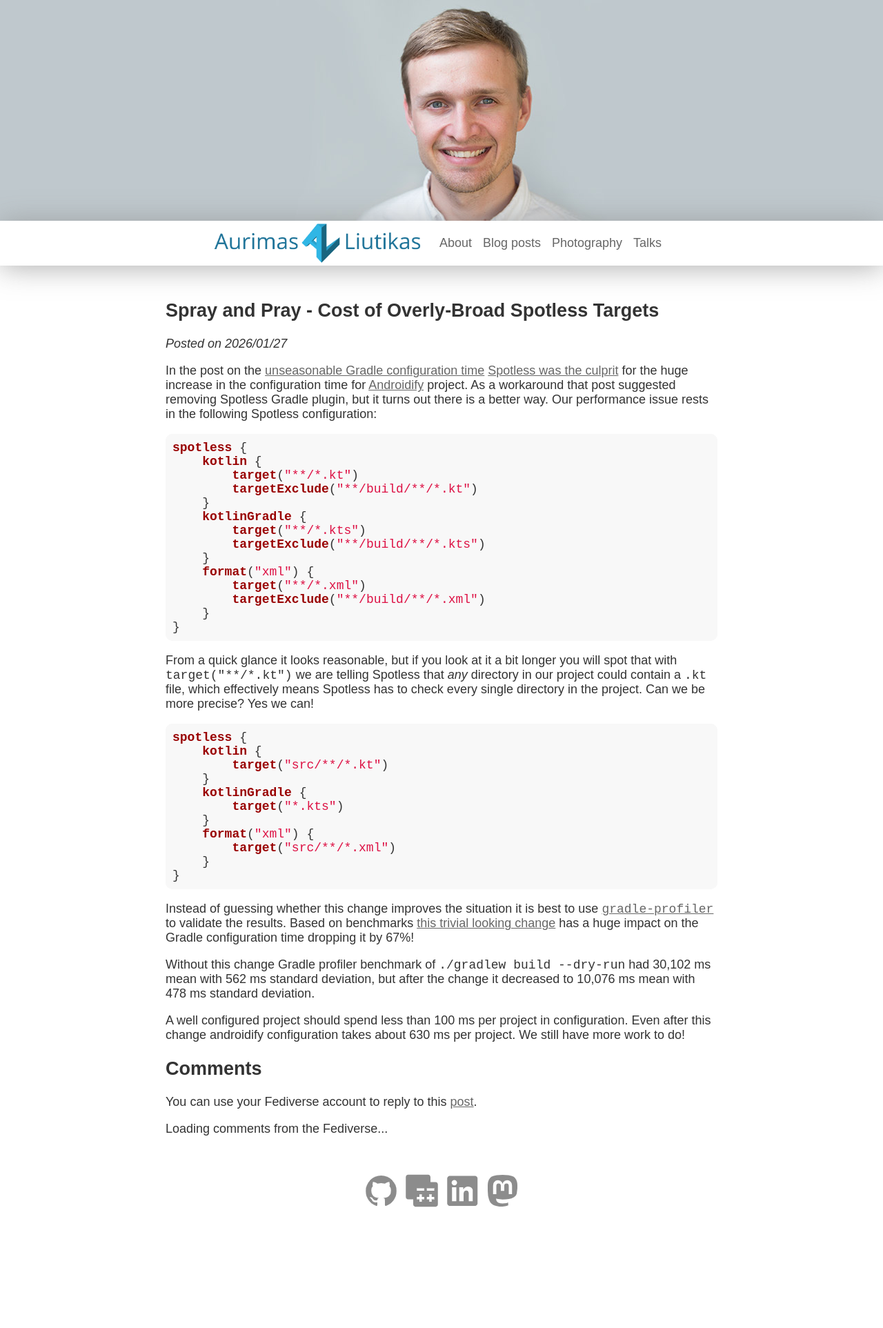
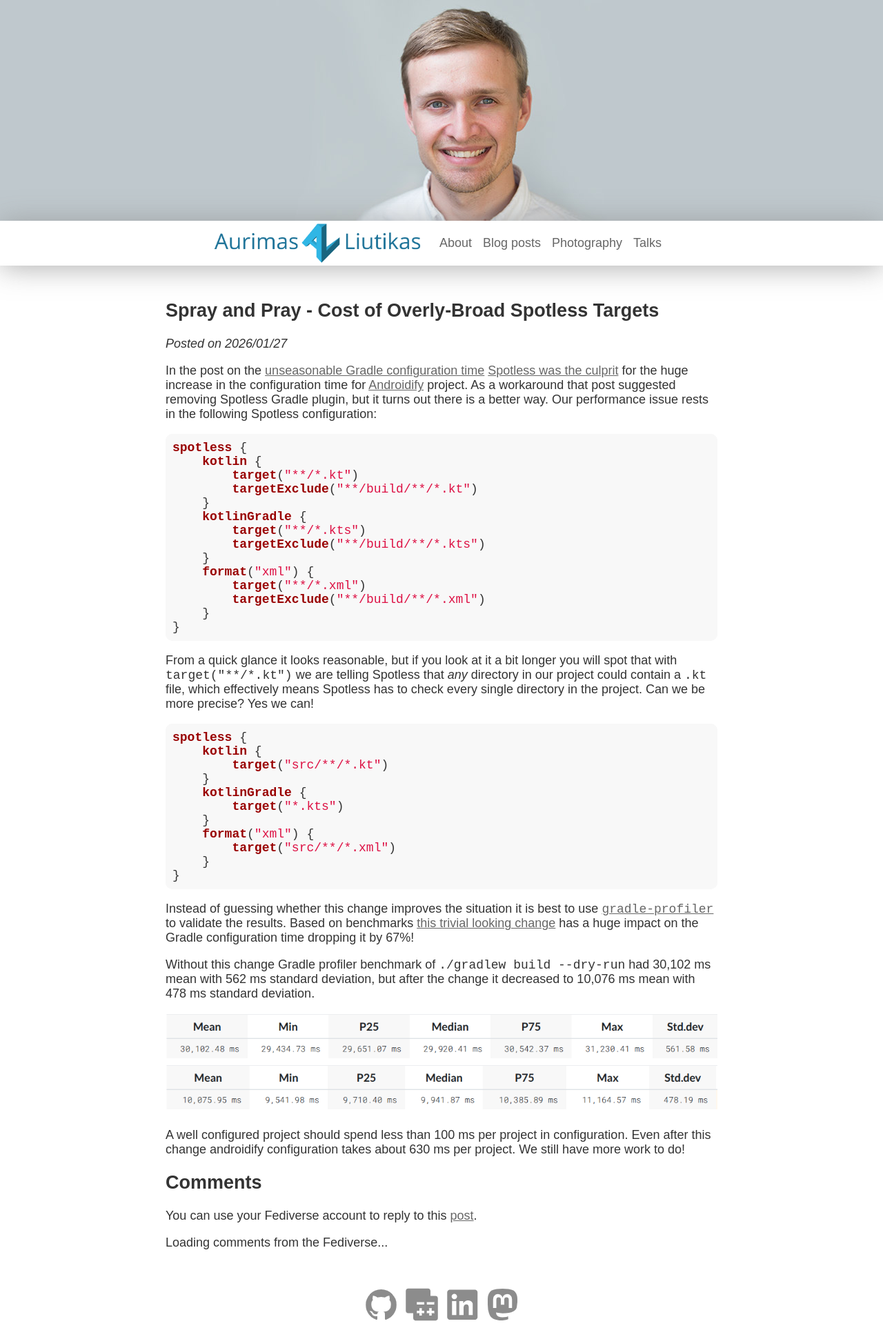
Before and after one commit to liutikas/liutikas.github.io, a Jekyll site: the page built from _posts/2026-01-27-Spray-and-Pray.md, in a window 1280 px wide. Shown: the whole page at 69% size. Built offline with Jekyll 4.4.1, drawn with Linux system fonts in a browser that asks for light colours; before the commit the page ends 1760 px from its top, so only the background shows below that.

Commit message:
Add screenshots

```diff
--- a/_posts/2026-01-27-Spray-and-Pray.md
+++ b/_posts/2026-01-27-Spray-and-Pray.md
@@ -53,5 +53,8 @@ has a huge impact on the Gradle configuration time dropping it by 67%!
 Without this change Gradle profiler benchmark of `./gradlew build --dry-run` had 30,102 ms mean with 562 ms
 standard deviation, but after the change it decreased to 10,076 ms mean with 478 ms standard deviation.
 
+![Gradle profiler report before the change](/assets/2026-01-27-before.png){:width="800px"}
+![Gradle profiler report after the change](/assets/2026-01-27-after.png){:width="800px"}
+
 A well configured project should spend less than 100 ms per project in configuration. Even after this change androidify
 configuration takes about 630 ms per project. We still have more work to do!
```
Also changed, not shown: assets/2026-01-27-after.png (added), assets/2026-01-27-before.png (added).
